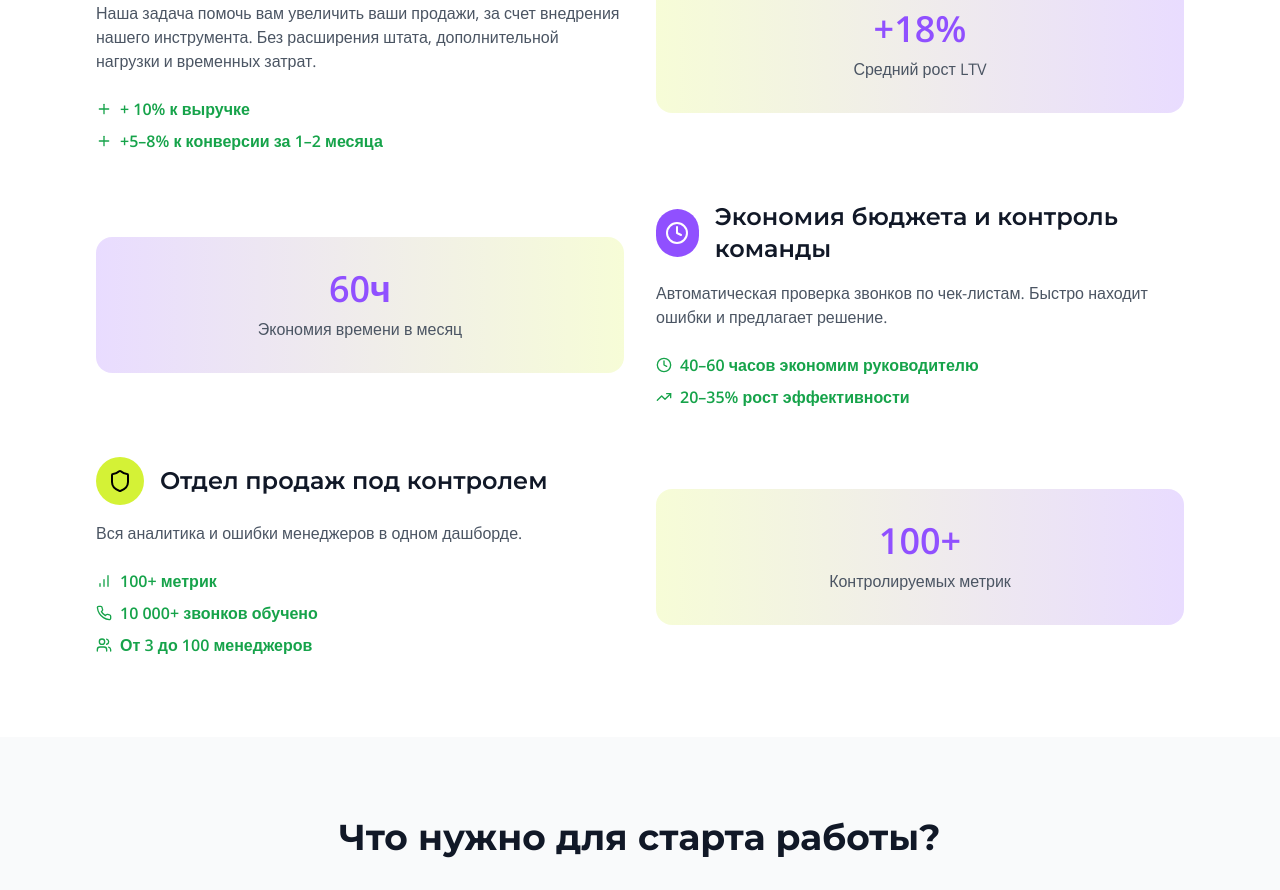
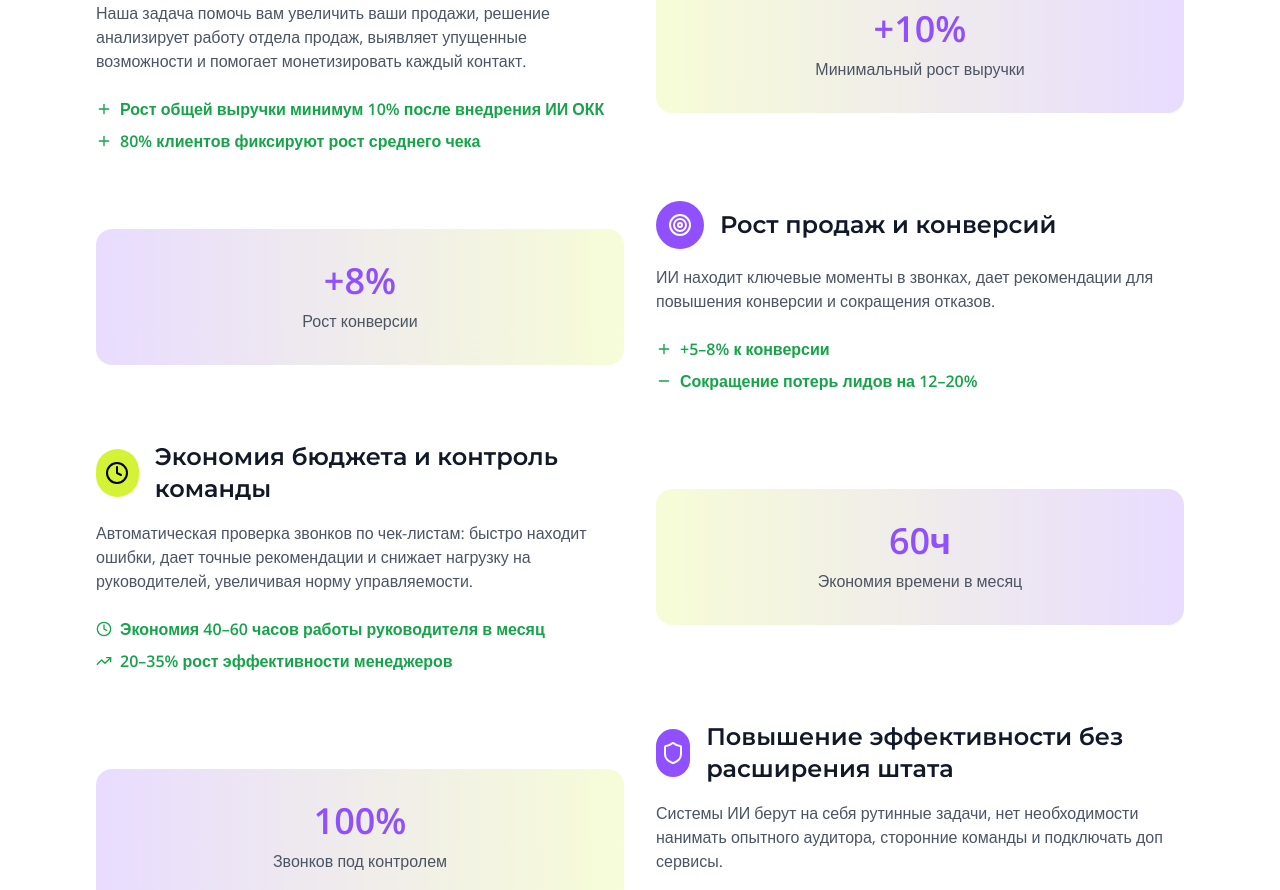
Before and after one commit to baselike/ai-qc-website, a React (Vite) app: page / in a window 1280 px wide. Shown: the part 1700-2590 px from the top of the page. Built offline with nearby package versions, Linux system fonts and the light colour scheme.

Commit message:
feat: улучшение эффективности продаж ИИ

```diff
--- a/src/pages/Index.tsx
+++ b/src/pages/Index.tsx
@@ -138,24 +138,24 @@ const Index = () => {
                   </h3>
                 </div>
                 <p className="text-gray-600 mb-6">
-                  Наша задача помочь вам увеличить ваши продажи, за счет внедрения нашего инструмента. Без расширения штата, дополнительной нагрузки и временных затрат.
+                  Наша задача помочь вам увеличить ваши продажи, решение анализирует работу отдела продаж, выявляет упущенные возможности и помогает монетизировать каждый контакт.
                 </p>
                 <div className="space-y-2">
                   <div className="flex items-center text-green-600">
                     <Icon name="Plus" size={16} className="mr-2" />
-                    <span className="font-semibold">+ 10% к выручке</span>
+                    <span className="font-semibold">Рост общей выручки минимум 10% после внедрения ИИ ОКК</span>
                   </div>
                   <div className="flex items-center text-green-600">
                     <Icon name="Plus" size={16} className="mr-2" />
-                    <span className="font-semibold">+5–8% к конверсии за 1–2 месяца</span>
+                    <span className="font-semibold">80% клиентов фиксируют рост среднего чека</span>
                   </div>
                 </div>
               </div>
               <div className="lg:w-1/2">
                 <div className="bg-gradient-to-r from-lime/20 to-violet/20 p-8 rounded-2xl">
                   <div className="text-center">
-                    <div className="text-4xl font-bold text-violet mb-2">+18%</div>
-                    <div className="text-gray-600">Средний рост LTV</div>
+                    <div className="text-4xl font-bold text-violet mb-2">+10%</div>
+                    <div className="text-gray-600">Минимальный рост выручки</div>
                   </div>
                 </div>
               </div>
@@ -166,31 +166,31 @@ const Index = () => {
               <div className="lg:w-1/2">
                 <div className="flex items-center mb-4">
                   <div className="w-12 h-12 bg-violet rounded-full flex items-center justify-center mr-4">
-                    <Icon name="Clock" size={24} className="text-white" />
+                    <Icon name="Target" size={24} className="text-white" />
                   </div>
                   <h3 className="text-2xl font-montserrat font-semibold text-gray-900">
-                    Экономия бюджета и контроль команды
+                    Рост продаж и конверсий
                   </h3>
                 </div>
                 <p className="text-gray-600 mb-6">
-                  Автоматическая проверка звонков по чек-листам. Быстро находит ошибки и предлагает решение.
+                  ИИ находит ключевые моменты в звонках, дает рекомендации для повышения конверсии и сокращения отказов.
                 </p>
                 <div className="space-y-2">
                   <div className="flex items-center text-green-600">
-                    <Icon name="Clock" size={16} className="mr-2" />
-                    <span className="font-semibold">40–60 часов экономим руководителю</span>
+                    <Icon name="Plus" size={16} className="mr-2" />
+                    <span className="font-semibold">+5–8% к конверсии</span>
                   </div>
                   <div className="flex items-center text-green-600">
-                    <Icon name="TrendingUp" size={16} className="mr-2" />
-                    <span className="font-semibold">20–35% рост эффективности</span>
+                    <Icon name="Minus" size={16} className="mr-2" />
+                    <span className="font-semibold">Сокращение потерь лидов на 12–20%</span>
                   </div>
                 </div>
               </div>
               <div className="lg:w-1/2">
                 <div className="bg-gradient-to-r from-violet/20 to-lime/20 p-8 rounded-2xl">
                   <div className="text-center">
-                    <div className="text-4xl font-bold text-violet mb-2">60ч</div>
-                    <div className="text-gray-600">Экономия времени в месяц</div>
+                    <div className="text-4xl font-bold text-violet mb-2">+8%</div>
+                    <div className="text-gray-600">Рост конверсии</div>
                   </div>
                 </div>
               </div>
@@ -201,35 +201,66 @@ const Index = () => {
               <div className="lg:w-1/2">
                 <div className="flex items-center mb-4">
                   <div className="w-12 h-12 bg-lime rounded-full flex items-center justify-center mr-4">
-                    <Icon name="Shield" size={24} className="text-black" />
+                    <Icon name="Clock" size={24} className="text-black" />
                   </div>
                   <h3 className="text-2xl font-montserrat font-semibold text-gray-900">
-                    Отдел продаж под контролем
+                    Экономия бюджета и контроль команды
                   </h3>
                 </div>
                 <p className="text-gray-600 mb-6">
-                  Вся аналитика и ошибки менеджеров в одном дашборде.
+                  Автоматическая проверка звонков по чек-листам: быстро находит ошибки, дает точные рекомендации и снижает нагрузку на руководителей, увеличивая норму управляемости.
                 </p>
                 <div className="space-y-2">
                   <div className="flex items-center text-green-600">
-                    <Icon name="BarChart" size={16} className="mr-2" />
-                    <span className="font-semibold">100+ метрик</span>
+                    <Icon name="Clock" size={16} className="mr-2" />
+                    <span className="font-semibold">Экономия 40–60 часов работы руководителя в месяц</span>
                   </div>
                   <div className="flex items-center text-green-600">
-                    <Icon name="Phone" size={16} className="mr-2" />
-                    <span className="font-semibold">10 000+ звонков обучено</span>
-                  </div>
-                  <div className="flex items-center text-green-600">
-                    <Icon name="Users" size={16} className="mr-2" />
-                    <span className="font-semibold">От 3 до 100 менеджеров</span>
+                    <Icon name="TrendingUp" size={16} className="mr-2" />
+                    <span className="font-semibold">20–35% рост эффективности менеджеров</span>
                   </div>
                 </div>
               </div>
               <div className="lg:w-1/2">
                 <div className="bg-gradient-to-r from-lime/20 to-violet/20 p-8 rounded-2xl">
                   <div className="text-center">
-                    <div className="text-4xl font-bold text-violet mb-2">100+</div>
-                    <div className="text-gray-600">Контролируемых метрик</div>
+                    <div className="text-4xl font-bold text-violet mb-2">60ч</div>
+                    <div className="text-gray-600">Экономия времени в месяц</div>
+                  </div>
+                </div>
+              </div>
+            </div>
+
+            {/* Benefit 4 */}
+            <div className="flex flex-col lg:flex-row-reverse items-center gap-8">
+              <div className="lg:w-1/2">
+                <div className="flex items-center mb-4">
+                  <div className="w-12 h-12 bg-violet rounded-full flex items-center justify-center mr-4">
+                    <Icon name="Shield" size={24} className="text-white" />
+                  </div>
+                  <h3 className="text-2xl font-montserrat font-semibold text-gray-900">
+                    Повышение эффективности без расширения штата
+                  </h3>
+                </div>
+                <p className="text-gray-600 mb-6">
+                  Системы ИИ берут на себя рутинные задачи, нет необходимости нанимать опытного аудитора, сторонние команды и подключать доп сервисы.
+                </p>
+                <div className="space-y-2">
+                  <div className="flex items-center text-green-600">
+                    <Icon name="Shield" size={16} className="mr-2" />
+                    <span className="font-semibold">100% звонков под контролем</span>
+                  </div>
+                  <div className="flex items-center text-green-600">
+                    <Icon name="DollarSign" size={16} className="mr-2" />
+                    <span className="font-semibold">Снижение затрат на внешние услуги и аудит до 0 ₽</span>
+                  </div>
+                </div>
+              </div>
+              <div className="lg:w-1/2">
+                <div className="bg-gradient-to-r from-violet/20 to-lime/20 p-8 rounded-2xl">
+                  <div className="text-center">
+                    <div className="text-4xl font-bold text-violet mb-2">100%</div>
+                    <div className="text-gray-600">Звонков под контролем</div>
                   </div>
                 </div>
               </div>
```
